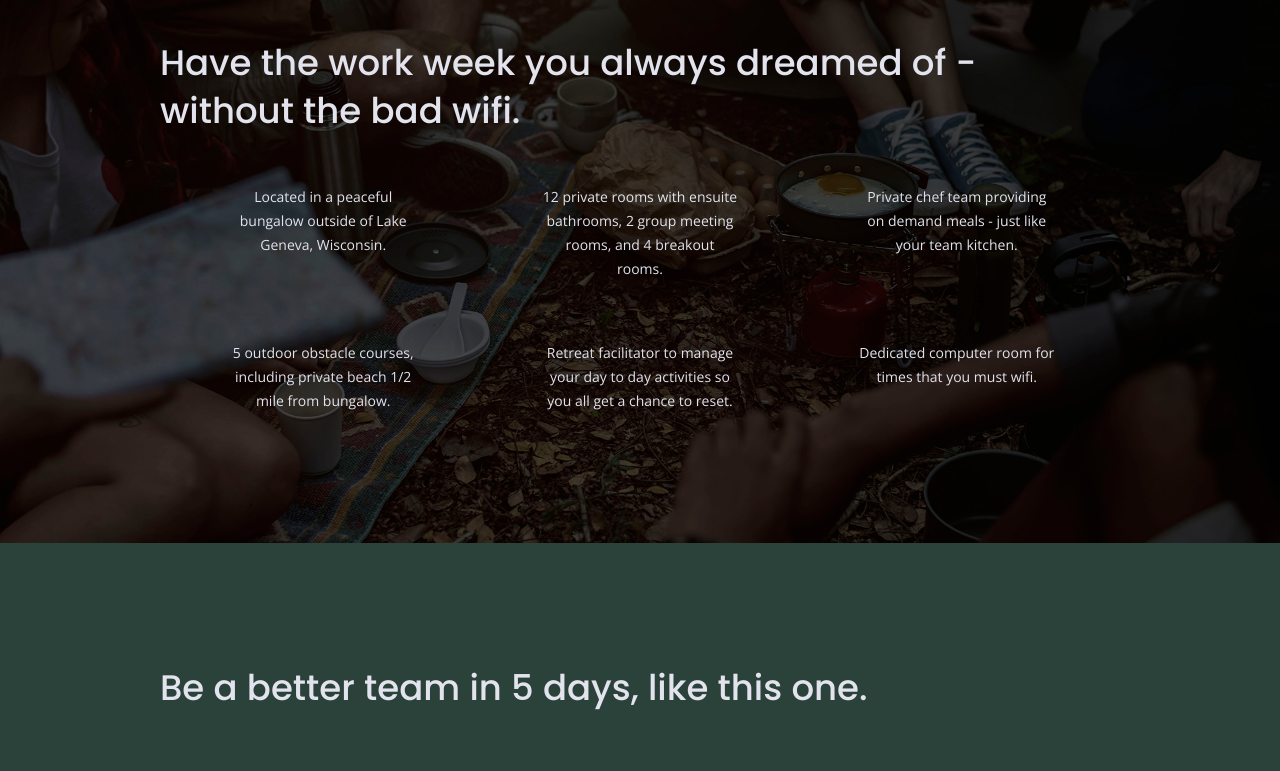
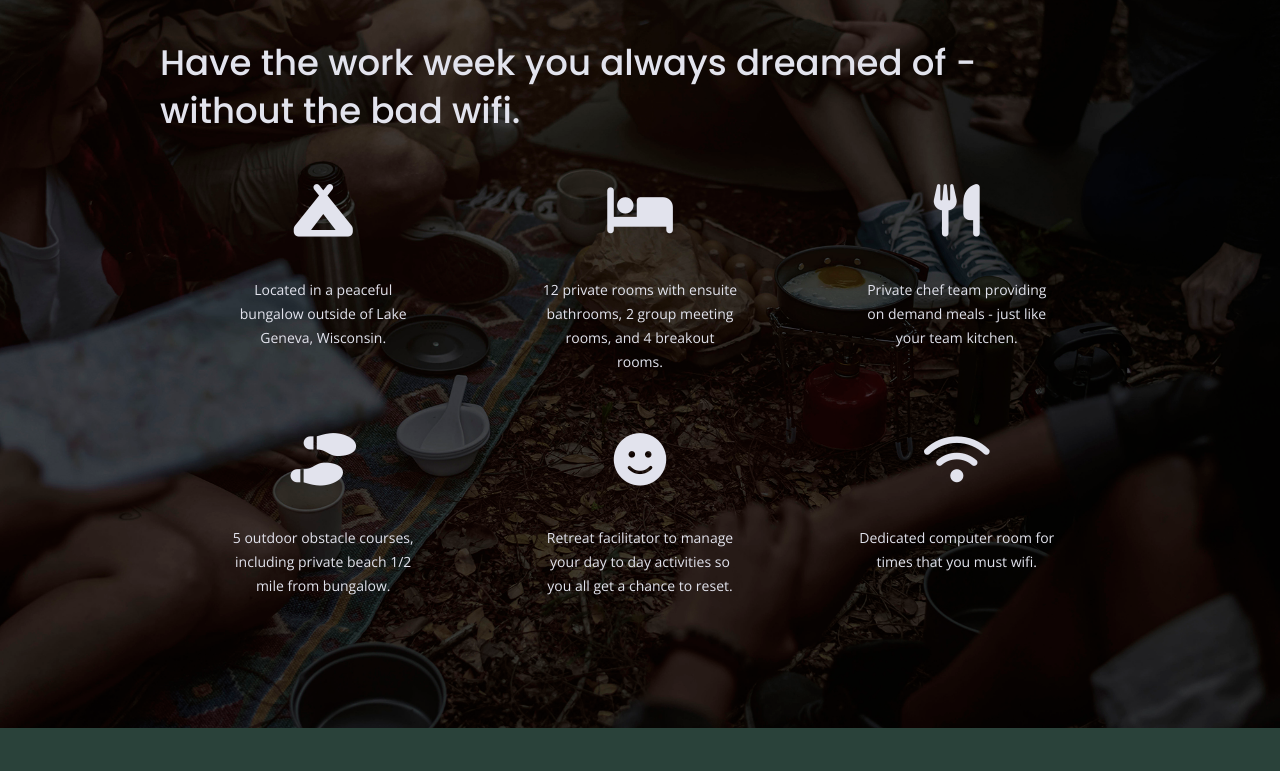
Before and after one commit to hlangrall/unplugged, a website built with Parcel: page index.html in a window 1280 px wide. Shown: the part 1077-1848 px from the top of the page. Built offline with nearby package versions, Linux system fonts and the light colour scheme.

Commit message:
Added feature icons

```diff
--- a/css/main.css
+++ b/css/main.css
@@ -313,6 +313,11 @@ input[type=button] {
   margin: 0;
 }
 
+.features i {
+	font-size: 3.75em;
+    margin-bottom: 40px;
+}
+
 /* Reviews */
 
 .reviews {
@@ -342,7 +347,7 @@ input[type=button] {
   background-color: #527158;
 }
 
-.embed-container {
+.map-container {
   position: relative;
   padding-bottom: 125%;
   height: 0;
@@ -350,9 +355,9 @@ input[type=button] {
   max-width: 100%;
 }
 
-.embed-container iframe,
-.embed-container object,
-.embed-container embed {
+.map-container iframe,
+.map-container object,
+.map-container embed {
   position: absolute;
   top: 0;
   left: 0;
@@ -644,7 +649,7 @@ input[type=button] {
     width: 45%;
   }
 
-  .embed-container {
+  .map-container {
     padding-bottom: 55%;
   }
 
@@ -764,7 +769,7 @@ input[type=button] {
     font-size: 3em;
   }
 
-  .embed-container {
+  .map-container {
     padding-bottom: 47%;
   }
 
--- a/index.html
+++ b/index.html
@@ -21,6 +21,8 @@
 
   <!-- Google Fonts -->
   <link href="https://fonts.googleapis.com/css?family=Open+Sans:400,700|Poppins:500,700" rel="stylesheet">
+
+  <script src="https://kit.fontawesome.com/2b4e686953.js" crossorigin="anonymous"></script>
 
   <meta name="theme-color" content="#fafafa">
 </head>
@@ -77,42 +79,54 @@
         <div class="features-items">
 
           <article>
-            <p class="fontawesome-icon"></p>
+            <p class="fontawesome-icon">
+              <i class="fas fa-campground"></i>
+            </p>
             <p class="features-item-description">
               Located in a peaceful bungalow outside of Lake Geneva, Wisconsin.
             </p>
           </article>
 
           <article>
-            <p class="fontawesome-icon"></p>
+            <p class="fontawesome-icon">
+              <i class="fas fa-bed"></i>
+            </p>
             <p class="features-item-description">
               12 private rooms with ensuite bathrooms, 2 group meeting rooms, and 4 breakout rooms.
             </p>
           </article>
 
           <article>
-            <p class="fontawesome-icon"></p>
+            <p class="fontawesome-icon">
+              <i class="fas fa-utensils"></i>
+            </p>
             <p class="features-item-description">
               Private chef team providing on demand meals - just like your team kitchen.
             </p>
           </article>
 
           <article>
-            <p class="fontawesome-icon"></p>
+            <p class="fontawesome-icon">
+              <i class="fas fa-shoe-prints"></i>
+            </p>
             <p class="features-item-description">
               5 outdoor obstacle courses, including private beach 1/2 mile from bungalow.
             </p>
           </article>
 
           <article>
-            <p class="fontawesome-icon"></p>
+            <p class="fontawesome-icon">
+              <i class="fas fa-smile"></i>
+            </p>
             <p class="features-item-description">
               Retreat facilitator to manage your day to day activities so you all get a chance to reset.
             </p>
           </article>
 
           <article>
-            <p class="fontawesome-icon"></p>
+            <p class="fontawesome-icon">
+              <i class="fas fa-wifi"></i>
+            </p>
             <p class="features-item-description">
               Dedicated computer room for times that you must wifi.
             </p>
```
Also changed, not shown: about/index.html (+3 -1 lines), faq/index.html (+2 -0 lines).
